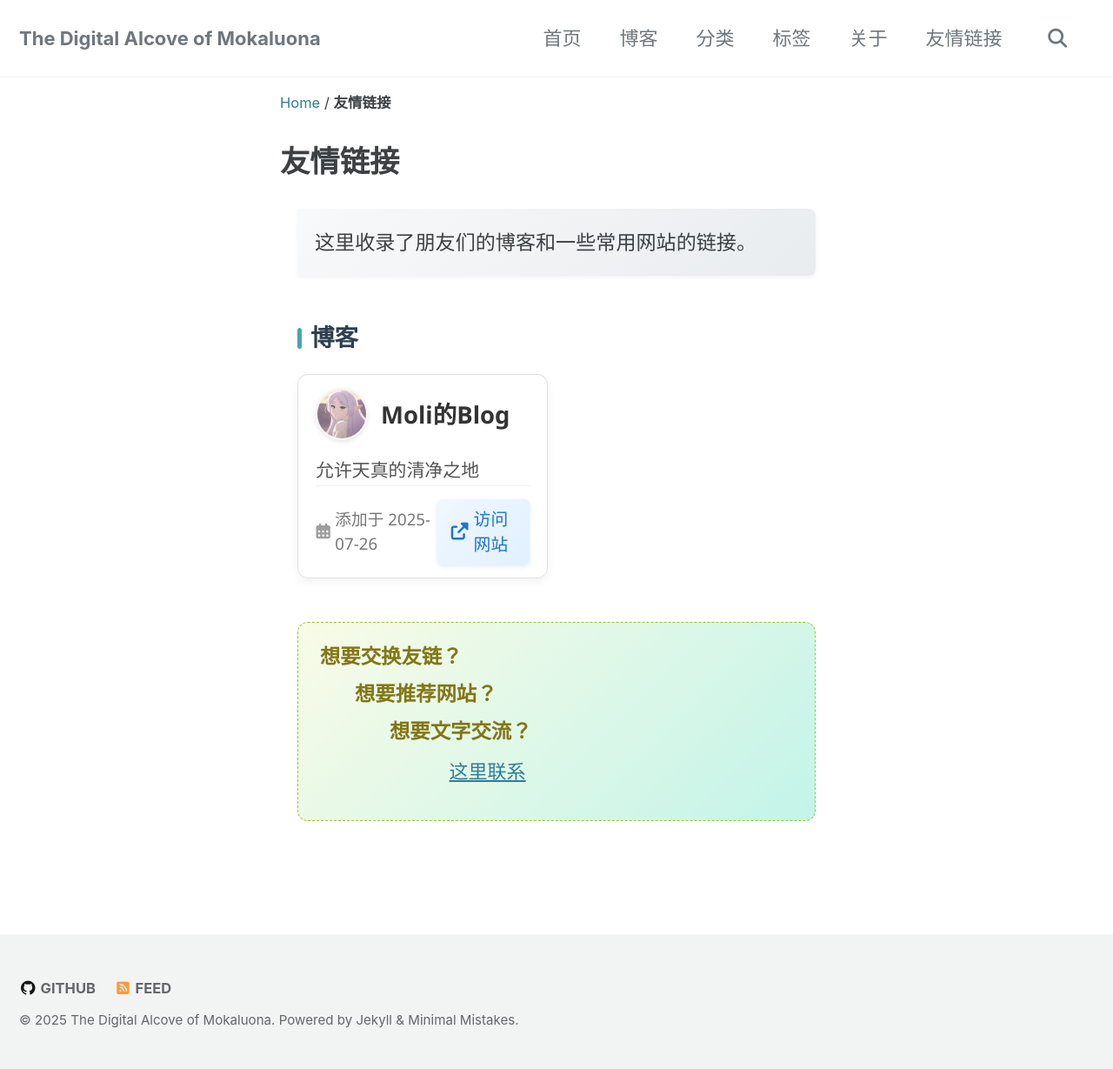
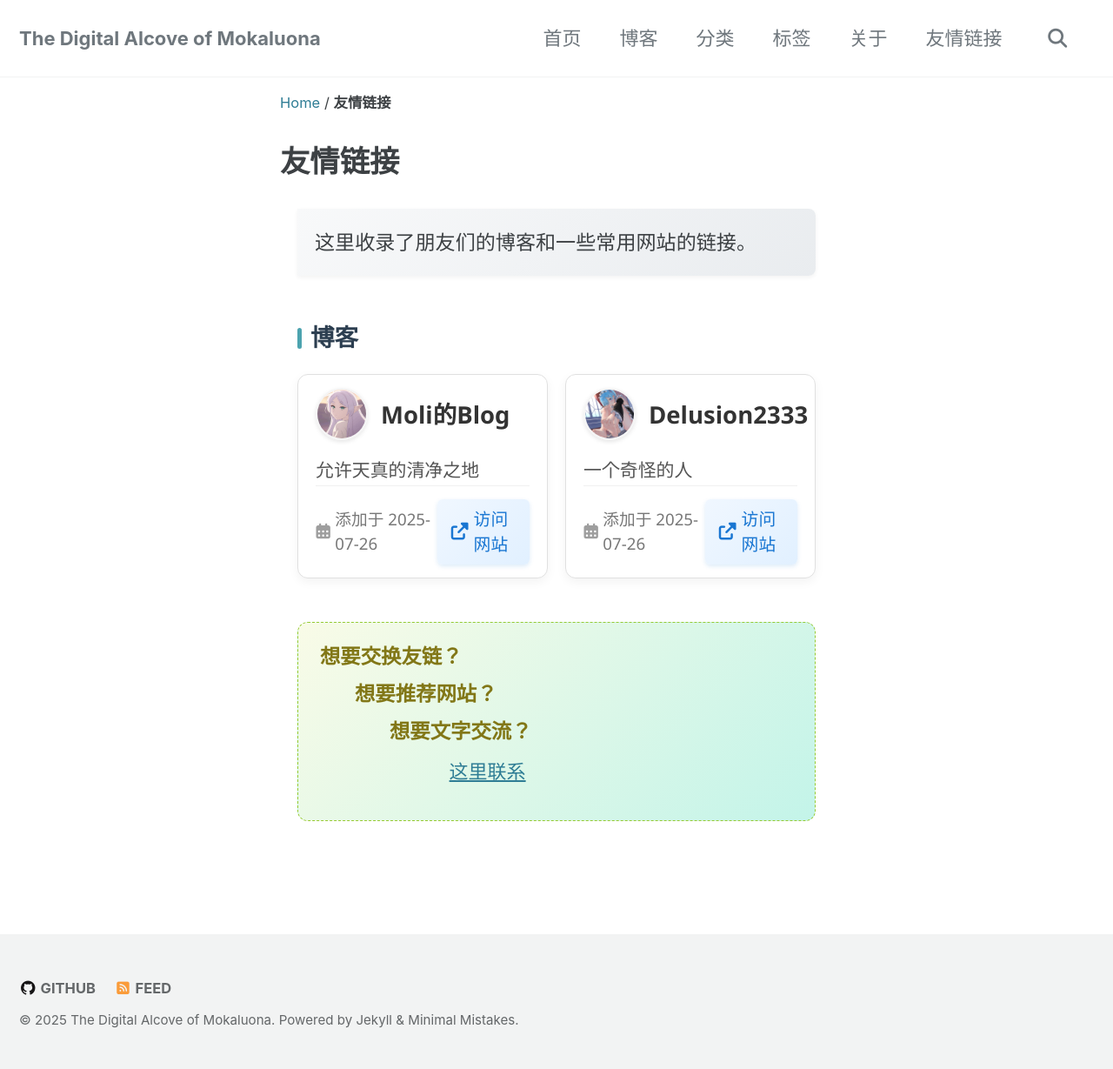
Before and after one commit to mokaluona/mkln.github.io, a Jekyll site: the page built from friends.md, in a window 1280 px wide. Shown: the whole page at 87% size. Built offline with Jekyll 4.4.1, drawn with Linux system fonts in a browser that asks for light colours; cached includes are drawn as plain includes.

Commit message:
添加了Delusion2333的友链

```diff
--- a/_data/friends.yml
+++ b/_data/friends.yml
@@ -7,6 +7,11 @@
       avatar: "/attachments/image/friends/moli.jpg"
       date: "2025-07-26"
 
+    - name: "Delusion2333"
+      url: "https://delusion.uno"
+      desc: "一个奇怪的人"
+      avatar: "/attachments/image/friends/Delusion2333.png"
+      date: "2025-07-26"
 
 # # 技术类博客
 # - category: "技术博客"
--- a/_data/ui-text.yml
+++ b/_data/ui-text.yml
@@ -46,9 +46,9 @@ en: &DEFAULT_EN
   comment_error_msg          : "Sorry, there was an error with your submission. Please make sure all required fields have been completed and try again."
   loading_label              : "Loading..."
   search_label_text          : "Enter your search term..."
-  search_placeholder_text    : "请输入"
+  search_placeholder_text    : "Enter"
   search_algolia_no_results  : "No results"
-  results_found              : "无结果"
+  results_found              : "No result(s)"
   back_to_top                : "Back to top"
 en-US:
   <<: *DEFAULT_EN
```
Also changed, not shown: attachments/image/friends/Delusion2333.png (added).
